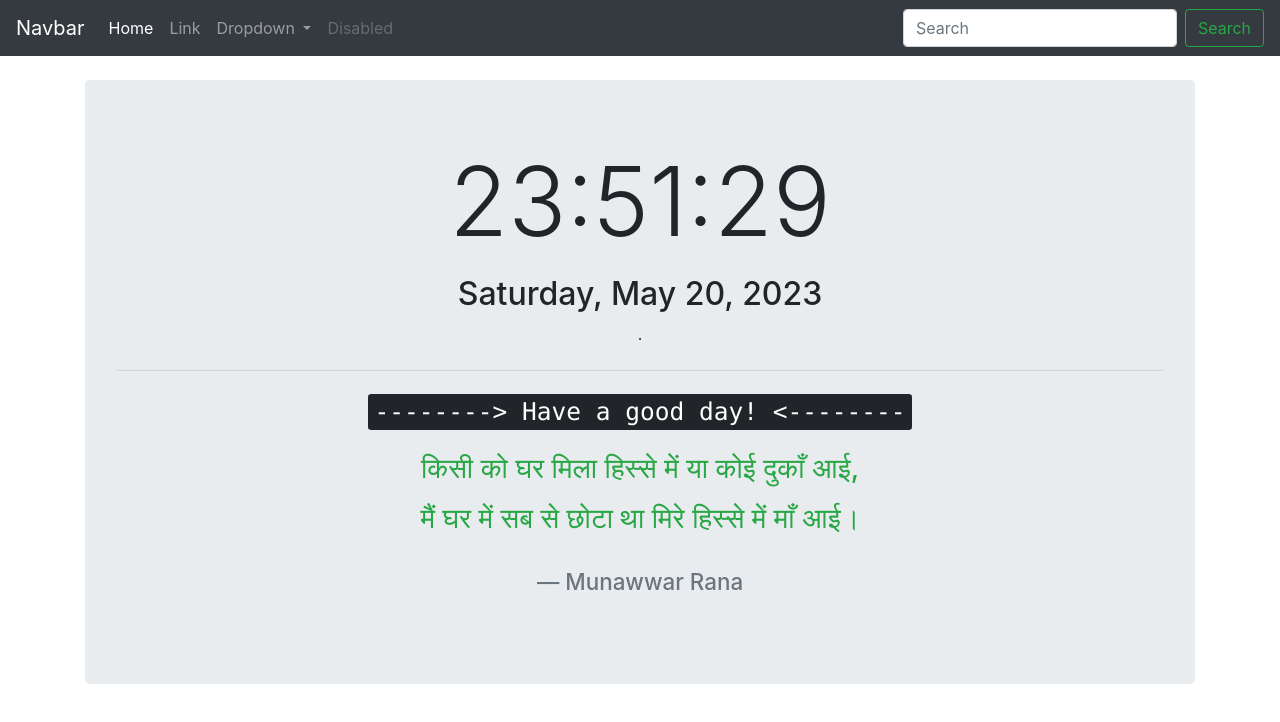
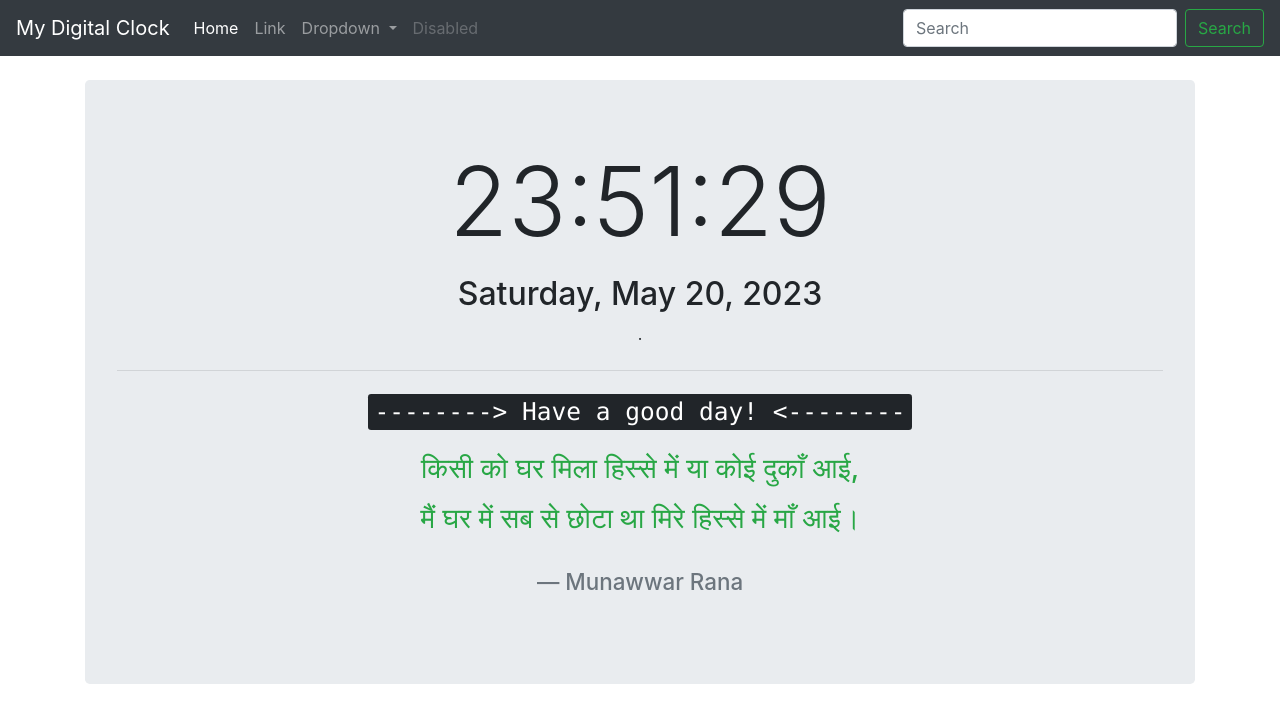
Before and after one commit to er-vikas-mishra/digitalClock, a plain HTML site: page index.html in a window 1280 px wide. Drawn offline with nearby package versions, Linux system fonts and the light colour scheme.

Commit message:
Navbar element updated

```diff
--- a/index.html
+++ b/index.html
@@ -26,7 +26,7 @@
 
 <body>
     <nav class="navbar navbar-expand-lg navbar-dark bg-dark">
-        <a class="navbar-brand" href="#">Navbar</a>
+        <a class="navbar-brand" href="#">My Digital Clock</a>
         <button class="navbar-toggler" type="button" data-toggle="collapse" data-target="#navbarSupportedContent"
             aria-controls="navbarSupportedContent" aria-expanded="false" aria-label="Toggle navigation">
             <span class="navbar-toggler-icon"></span>
```
